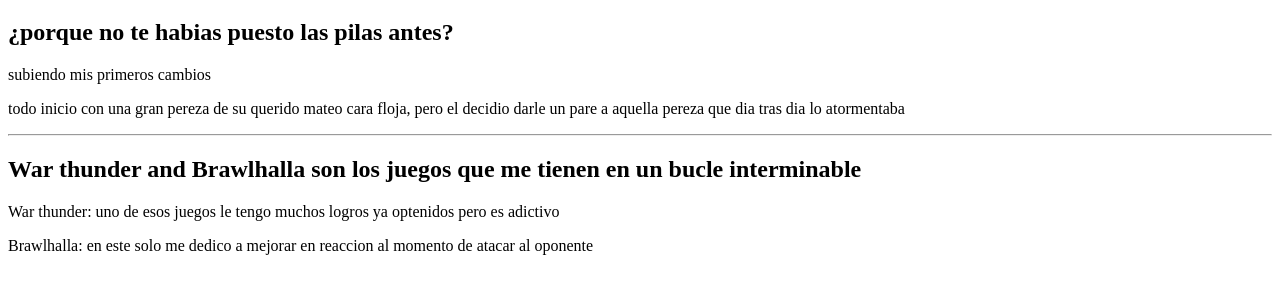
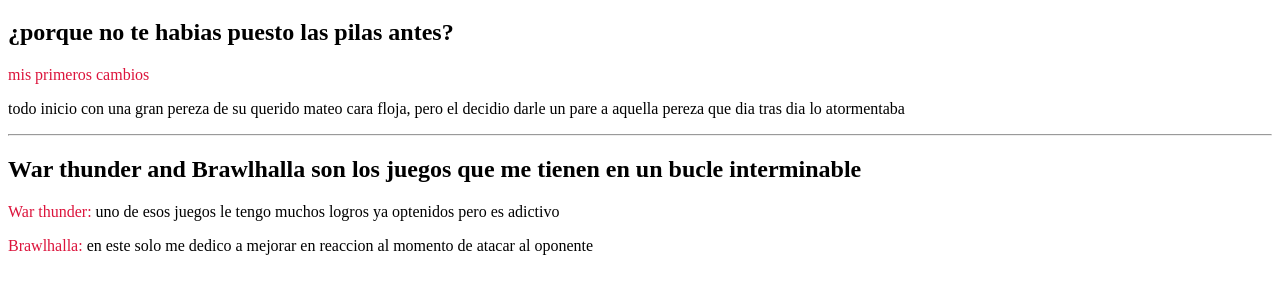
Before and after one commit to FredrikBlastel/star-my-prouect-1, a plain HTML site: page index.html in a window 1280 px wide. Shown: the part 87-380 px from the top of the page. Drawn offline with Linux system fonts and the light colour scheme.

```diff
--- a/index.html
+++ b/index.html
@@ -12,7 +12,7 @@
 
         <h2>¿porque no te habias puesto las pilas antes? </h2>
 
-            <div>subiendo mis primeros cambios
+            <div><span style="color: crimson;">mis primeros cambios</span>
 
                 <p>todo inicio con una gran pereza de su querido mateo cara floja, pero el decidio darle un pare a aquella pereza que dia tras dia lo atormentaba</p>
 
@@ -22,10 +22,13 @@
 
         <h2>War thunder and Brawlhalla son los juegos que me tienen en un bucle interminable</h2>
 
-            <p>War thunder: uno de esos juegos le tengo muchos logros ya optenidos pero es adictivo</p>
+        <div>
 
-            <p>Brawlhalla: en este solo me dedico a mejorar en reaccion al momento de atacar al oponente</p>
+            <p><span style="color: crimson;">War thunder:</span> uno de esos juegos le tengo muchos logros ya optenidos pero es adictivo</p>
 
+            <p><span style="color: crimson;">Brawlhalla:</span> en este solo me dedico a mejorar en reaccion al momento de atacar al oponente</p>
+
+        </div>
 
 
     </body>
```
Also changed, not shown: 1 other file.
